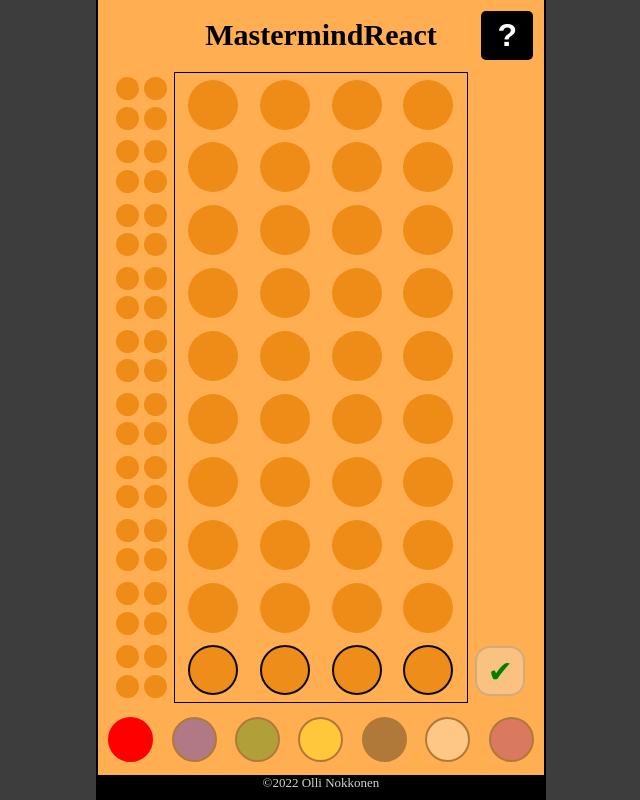
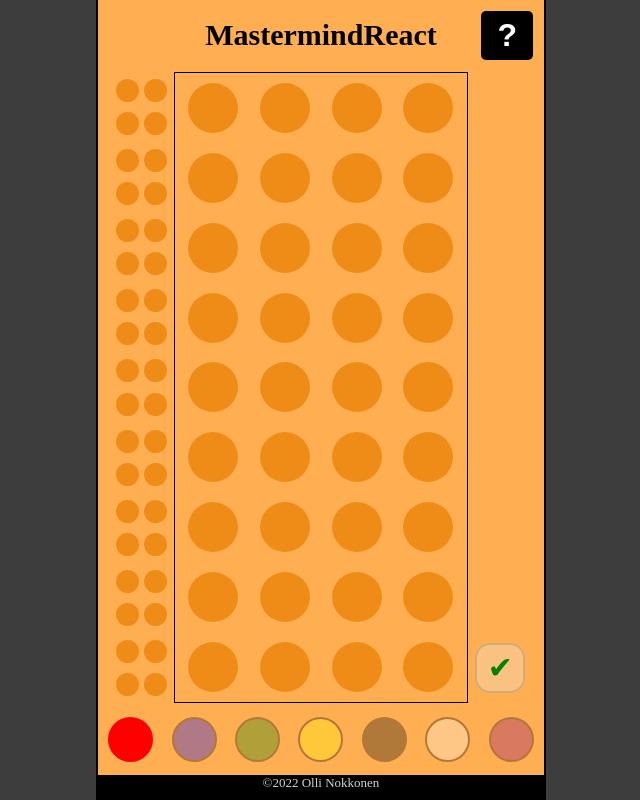
Before and after one commit to ollinok/MasterMindReact, a React (Create React App) app: page / in a window 1280 px wide. Shown: the whole page, without its empty margins (319-959 px from the left). Built offline with nearby package versions, Linux system fonts and the light colour scheme; a web font is replaced by a local one.

Commit message:
remove a row

```diff
--- a/package.json
+++ b/package.json
@@ -13,8 +13,8 @@
     "web-vitals": "^2.1.4"
   },
   "scripts": {
-    "start": "node server/server.js",
-    "dev": "react-scripts start",
+    "start-server": "node server/server.js",
+    "start": "react-scripts start",
     "build": "react-scripts build",
     "test": "react-scripts test",
     "eject": "react-scripts eject"
--- a/src/App.js
+++ b/src/App.js
@@ -25,8 +25,8 @@ function App() {
 
   useEffect(() => {
     setGameEnd(false);
-    setBoard([...Array(10)].fill([...Array(4)]));
-    setCpuMarkers([...Array(10)].fill([...Array(4)]));
+    setBoard([...Array(9)].fill([...Array(4)]));
+    setCpuMarkers([...Array(9)].fill([...Array(4)]));
     setAnswer(generateAnswer(colors));
     setCurrentRow(1);
   }, [newGame]);
--- a/src/components/CheckButtonSpace.js
+++ b/src/components/CheckButtonSpace.js
@@ -1,5 +1,5 @@
 const CheckButton = ({ currentRow, currentGuess, checkGuess }) => {
-  const styling = {gridRow: 11 - currentRow};
+  const styling = {gridRow: 10 - currentRow};
   return (
     <button
       className='check-button'
--- a/src/index.css
+++ b/src/index.css
@@ -46,7 +46,7 @@ footer {
 }
 .grid-rows {
     display: grid;
-    grid-template-rows: repeat(10, 1fr);
+    grid-template-rows: repeat(9, 1fr);
     gap: 4px;
 }
 
```
